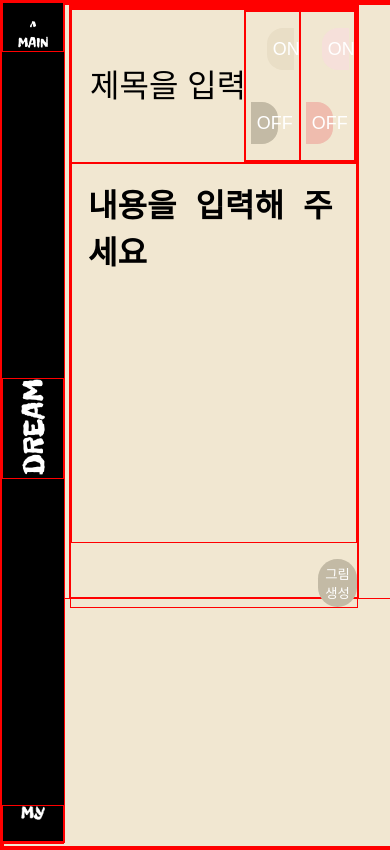
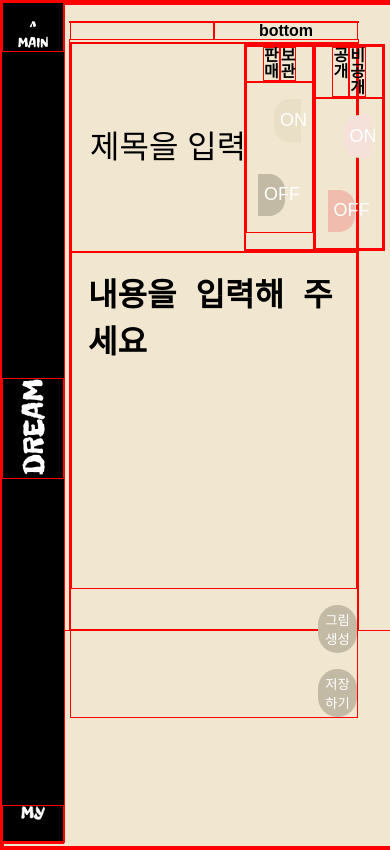
Before and after one commit to SMin1620/IN_A_DREAM, a React (Create React App) app in the folder front/: page /CreateDreamDiary in a window 390 px wide. Built offline with nearby package versions, Linux system fonts and the light colour scheme; a web font is replaced by a local one.

Commit message:
feat: 날짜 컴포넌트 생성, 꿈일기 작성 완료 4/5

```diff
--- /dev/null
+++ b/front/src/components/common/DateForm.tsx
@@ -0,0 +1,44 @@
+import React from "react";
+import S from "styled-components";
+import { LoginButton } from "../../types/index";
+
+const StyledDate = S.div<LoginButton>`
+background-color: ${(props) => props.backgroundColor}
+height: ${(props) => props.height}
+width: ${(props) => props.width}
+border: ${(props) => props.border}
+margin: ${(props) => props.margin}
+color: ${(props) => props.color}
+border-radius: ${(props) => props.borderRadius};
+`;
+
+const DateForm: React.FC<LoginButton> = ({
+  width,
+  height,
+  border,
+  backgroundColor,
+  borderRadius,
+  color,
+  margin,
+}) => {
+  const today = new Date();
+  const year = today.getFullYear();
+  const month = String(today.getMonth() + 1).padStart(2, "0"); // 월은 0부터 시작하므로 1을 더해줍니다.
+  const day = String(today.getDate()).padStart(2, "0");
+
+  return (
+    <StyledDate
+      width={width}
+      height={height}
+      border={border}
+      margin={margin}
+      color={color}
+      backgroundColor={backgroundColor}
+      borderRadius={borderRadius}
+    >
+      {`${year}.${month}.${day}`}
+    </StyledDate>
+  );
+};
+
+export default DateForm;
--- a/front/src/components/common/Toggle.tsx
+++ b/front/src/components/common/Toggle.tsx
@@ -4,6 +4,8 @@ import S from "styled-components";
 interface TogglePorps {
   AbleColor: string;
   DisableColor: string;
+  setSell?: (value: boolean) => void;
+  setIsPublic?: (value: boolean) => void;
 }
 
 const Button = S.button`
@@ -31,8 +33,13 @@ const OffButton = S(Button)`
   margin-right: 1rem;
 `;
 
-const Toggle = ({ AbleColor, DisableColor }: TogglePorps) => {
-  const [sell, setSell] = useState(false);
+const Toggle = ({
+  AbleColor,
+  DisableColor,
+  setSell,
+  setIsPublic,
+}: TogglePorps) => {
+  const [status, setStatus] = useState<boolean>(false);
   const Able = {
     border: "none",
     backgroundColor: AbleColor,
@@ -45,12 +52,25 @@ const Toggle = ({ AbleColor, DisableColor }: TogglePorps) => {
     color: "white",
   };
 
+  const handleClick = () => {
+    const newStatus = !status;
+    setStatus(newStatus);
+
+    if (setSell) {
+      setSell(newStatus);
+    }
+
+    if (setIsPublic) {
+      setIsPublic(newStatus);
+    }
+  };
+
   return (
     <div>
-      <OnButton style={sell ? Able : Disable} onClick={() => setSell(true)}>
+      <OnButton style={status ? Able : Disable} onClick={handleClick}>
         ON
       </OnButton>
-      <OffButton style={sell ? Disable : Able} onClick={() => setSell(false)}>
+      <OffButton style={status ? Disable : Able} onClick={handleClick}>
         OFF
       </OffButton>
     </div>
--- a/front/src/components/features/CreateDreamDiary/CreateDreamDiaryForm.css
+++ b/front/src/components/features/CreateDreamDiary/CreateDreamDiaryForm.css
@@ -36,9 +36,15 @@
   display: flex;
 }
 
+.create-dream-diary-form-label-box {
+  display: flex;
+  padding: 0 1rem;
+  justify-content: space-around;
+}
+
 .create-dream-diary-form-textarea {
   width: 100%;
-  height: 70vh;
+  height: 50vh;
   padding: 1rem;
   font-size: 2rem;
   font-weight: bold;
@@ -80,7 +86,7 @@
 
 @media (max-width: 1024px) {
   .create-dream-diary-form-textarea {
-    height: 45vh;
+    height: 40vh;
   }
 
   .create-dream-diary-form-top {
--- a/front/src/components/features/CreateDreamDiary/CreateDreamDiaryForm.tsx
+++ b/front/src/components/features/CreateDreamDiary/CreateDreamDiaryForm.tsx
@@ -2,6 +2,7 @@ import React, { useState } from "react";
 import Toggle from "../../common/Toggle";
 import "./CreateDreamDiaryForm.css";
 import useKarlo from "../../../hooks/useKarlo";
+import Label from "./../../common/Label";
 
 interface OwnProps {
   setDiaryImage: (value: boolean) => void;
@@ -9,9 +10,11 @@ interface OwnProps {
 }
 
 const CreateDreamDiaryForm = ({ setDiaryImage, setImageUrl }: OwnProps) => {
+  const [clicked, setClicked] = useState<boolean>(false);
   const [mainText, setMainText] = useState<string>("");
   const { imageUrl, fetchData } = useKarlo();
-  console.log(mainText);
+  const [sell, setSell] = useState<boolean>(false);
+  const [isPublic, setIsPublic] = useState<boolean>(false);
 
   const inputTitle = (e: React.ChangeEvent<HTMLInputElement>) => {
     console.log(e.target.value);
@@ -25,14 +28,41 @@ const CreateDreamDiaryForm = ({ setDiaryImage, setImageUrl }: OwnProps) => {
     // 로직처리 후 다이어리 이미지 넣어주기
     fetchData(mainText).then(setImageUrl);
     setDiaryImage(true);
+    setClicked(true);
   };
+
+  const postDiary = () => {
+    // API 연동하기
+  };
+
+  console.log(sell, isPublic);
   return (
     <div className="create-dream-diary-form">
       <div className="create-dream-diary-form-top">
         <input type="text" placeholder="제목을 입력하세요" />
         <div className="create-dream-diary-form-toggle-box">
-          <Toggle AbleColor="#C3BAA5" DisableColor="#E9DEC6" />
-          <Toggle AbleColor="#EFBCAE" DisableColor="#F6E0DA" />
+          <div>
+            <div className="create-dream-diary-form-label-box">
+              <Label marginBottom="0">판매</Label>
+              <Label marginBottom="0">보관</Label>
+            </div>
+            <Toggle
+              AbleColor="#C3BAA5"
+              DisableColor="#E9DEC6"
+              setSell={setSell}
+            />
+          </div>
+          <div>
+            <div className="create-dream-diary-form-label-box">
+              <Label marginBottom="0">공개</Label>
+              <Label marginBottom="0">비공개</Label>
+            </div>
+            <Toggle
+              AbleColor="#EFBCAE"
+              DisableColor="#F6E0DA"
+              setIsPublic={setIsPublic}
+            />
+          </div>
         </div>
       </div>
       <textarea
@@ -40,7 +70,13 @@ const CreateDreamDiaryForm = ({ setDiaryImage, setImageUrl }: OwnProps) => {
         className="create-dream-diary-form-textarea"
         placeholder="내용을 입력해 주세요"
       />
-      <button onClick={handleCreateImage}>그림생성</button>
+      <button
+        className={`create-diary-form-button`}
+        onClick={handleCreateImage}
+      >
+        그림생성
+      </button>
+      <button onClick={postDiary}>저장하기</button>
     </div>
   );
 };
--- a/front/src/pages/CreateDreamDiaryPage.tsx
+++ b/front/src/pages/CreateDreamDiaryPage.tsx
@@ -2,6 +2,8 @@ import React, { useState } from "react";
 import Navbar from "../components/features/NavbarComponents/Navbar";
 import "./styles/CreateDreamDiaryPage.css";
 import CreateDreamDiaryForm from "../components/features/CreateDreamDiary/CreateDreamDiaryForm";
+import DateForm from "../components/common/DateForm";
+import { border } from "./../../node_modules/@mui/system/index.d";
 
 const CreateDreamDiaryPage = () => {
   const [sell, setSell] = useState<boolean>(false);
@@ -22,6 +24,9 @@ const CreateDreamDiaryPage = () => {
         </div>
 
         <div className="create-dream-diary-right">
+          <div className="date-box">
+            <DateForm />
+          </div>
           <CreateDreamDiaryForm
             setDiaryImage={setDiaryImage}
             setImageUrl={setImageUrl}
--- a/front/src/pages/styles/CreateDreamDiaryPage.css
+++ b/front/src/pages/styles/CreateDreamDiaryPage.css
@@ -21,6 +21,7 @@
 .create-dream-diary-left {
   width: 0vw;
   transition: width 1s cubic-bezier(0.22, 0.61, 0.36, 1);
+  margin-top: 1rem;
 }
 
 .on-diary {
@@ -29,6 +30,14 @@
 
 .create-dream-diary-left-top {
   height: 50vh;
+}
+
+.create-dream-diary-left-top > img {
+  width: 100%;
+  height: 100%;
+  object-fit: contain;
+  padding: 1rem;
+  border-radius: 2.4rem;
 }
 
 .create-dream-diary-left-bottom {
@@ -40,6 +49,23 @@
   display: flex;
   flex-direction: column;
   background-color: #f1e7d1;
+  margin-top: 1rem;
+  justify-content: center;
+}
+
+.date-box {
+  width: 15vw;
+  margin-left: auto;
+  height: 3rem;
+  font-size: 2vw;
+  background-color: #0f006a;
+  color: #bcbcbc;
+  border: none;
+  border-radius: 10px;
+  display: flex;
+  align-items: center;
+  justify-content: center;
+  margin-bottom: 5rem;
 }
 
 @media (max-width: 1024px) {
```
